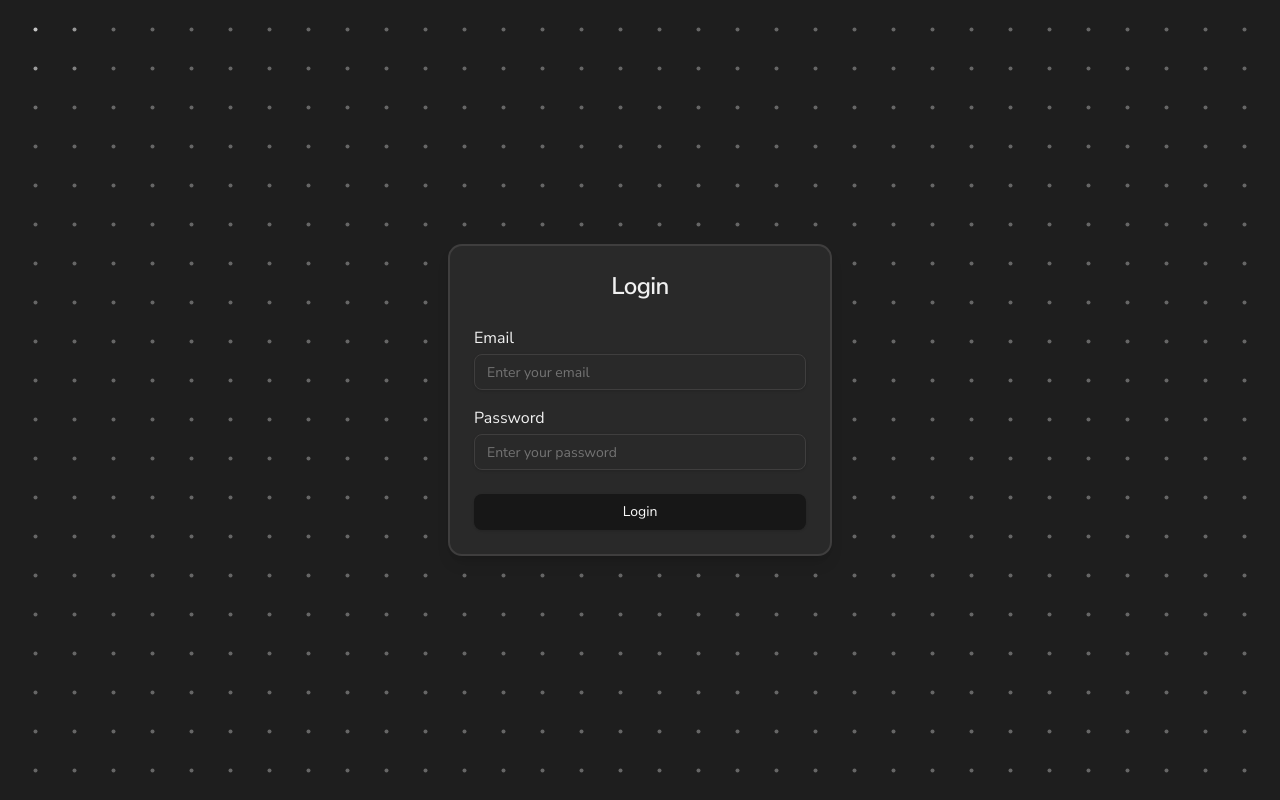
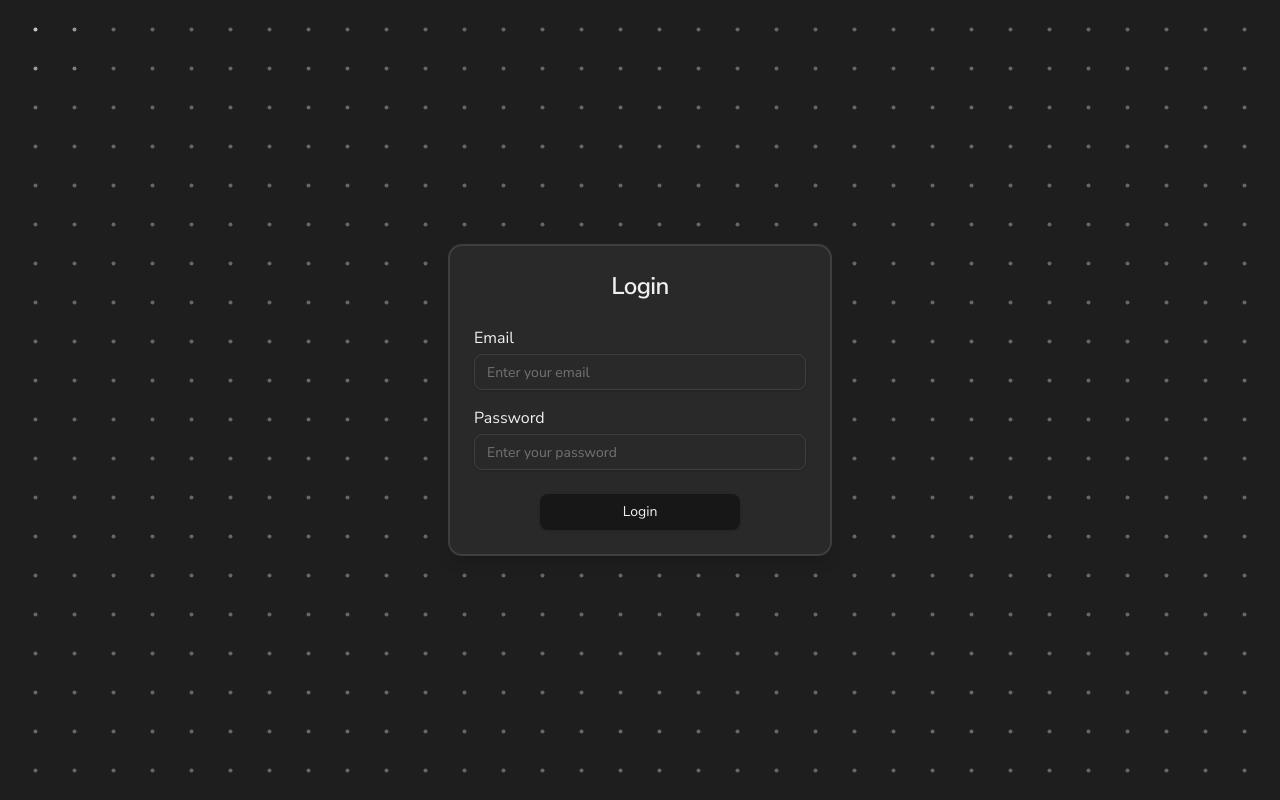
Before and after one commit to Jackychan0201/sv_kassa, a Next.js app in the folder frontend/: page /login in a window 1280 px wide. Built offline with nearby package versions, Linux system fonts and the light colour scheme.

Commit message:
feat: frontend - login card styling v2

```diff
--- a/frontend/src/components/organisms/Login.tsx
+++ b/frontend/src/components/organisms/Login.tsx
@@ -82,7 +82,7 @@ export default function Login() {
         </CardContent>
 
         <CardFooter className="flex flex-col gap-2">
-          <Button type="submit" className="w-full" onClick={handleSubmit}>
+          <Button type="submit" className="w-[60%] transition text-[#f0f0f0] delay-50 duration-200 ease-in-out hover:-translate-y-0 hover:scale-105 hover:bg-[#414141]" onClick={handleSubmit}>
             Login
           </Button>
         </CardFooter>
```
